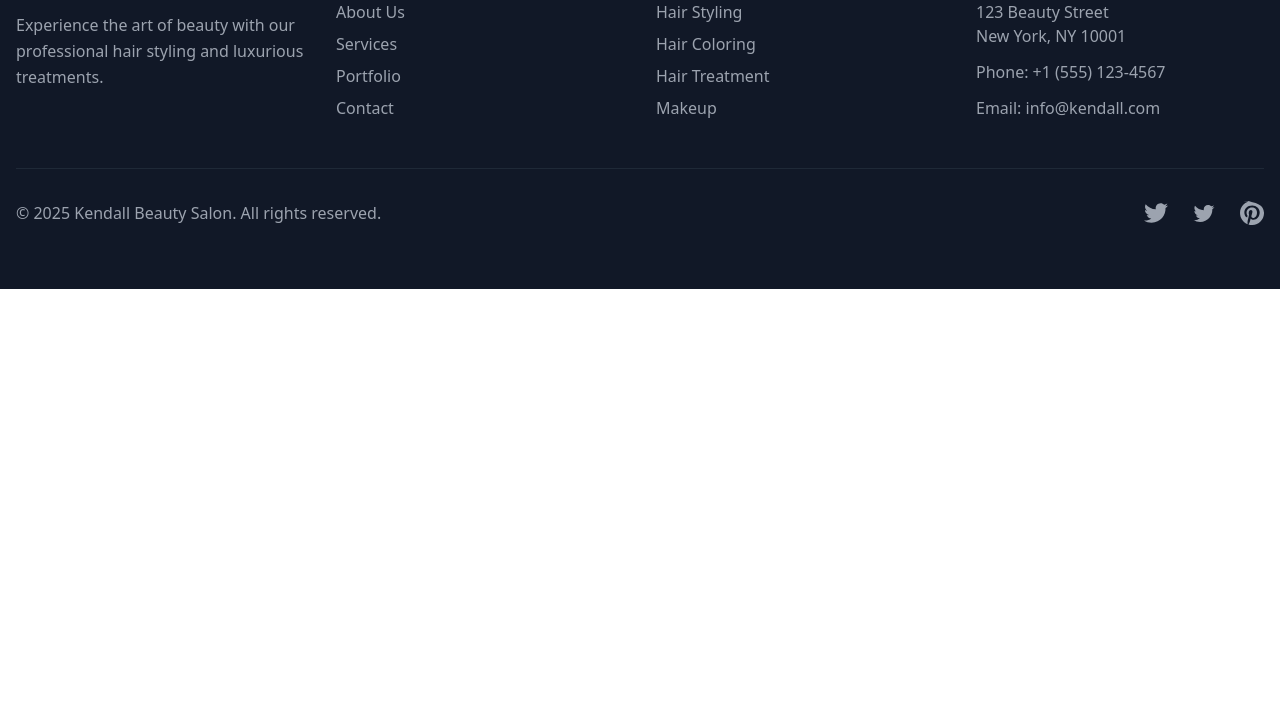
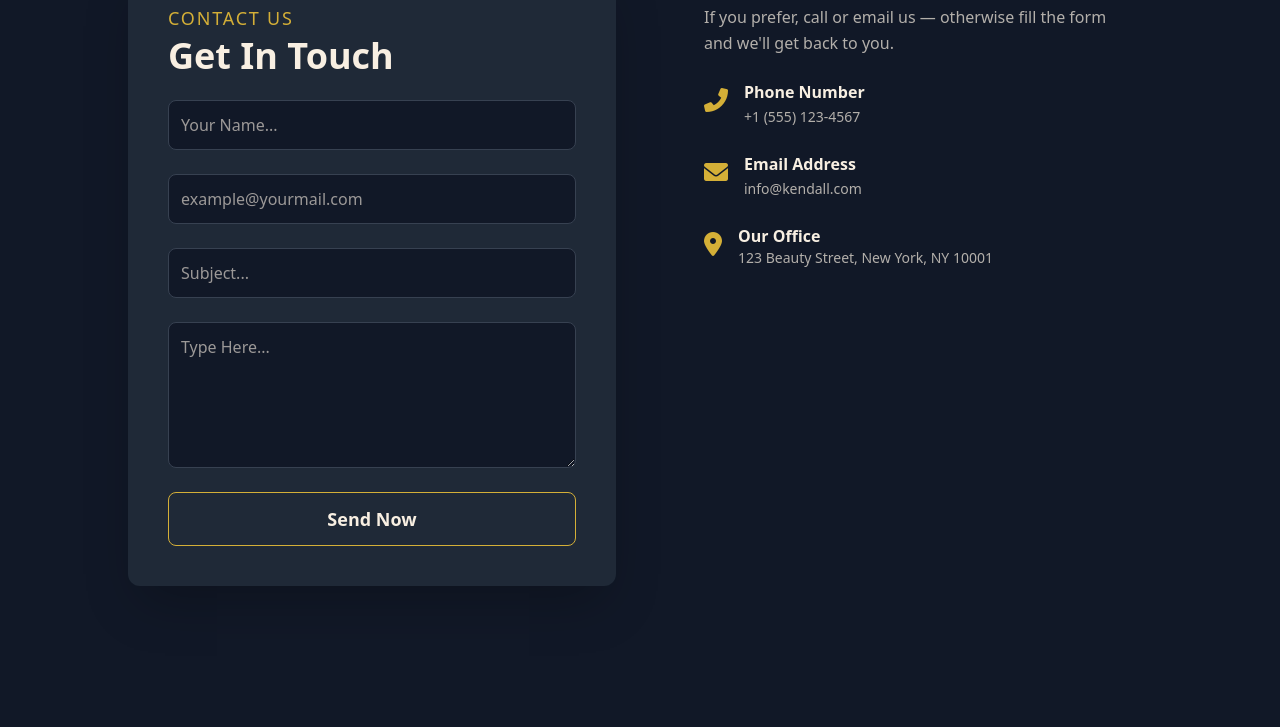
Before and after one commit to Gautamr-7/hairsalon, a plain HTML site: page index.html in a window 1280 px wide. Shown: the part 2565-3292 px from the top of the page. Before the commit the page ends 2854 px from the top, so only its background shows below. Drawn offline with nearby package versions, Linux system fonts and the light colour scheme.

Commit message:
contact-section added in index.html

```diff
--- a/index.html
+++ b/index.html
@@ -5,6 +5,8 @@
     <meta name="viewport" content="width=device-width, initial-scale=1.0">
     <title>Kendall - Beautiful Hair Salon</title>
     <script src="https://cdn.tailwindcss.com"></script>
+    <link rel="stylesheet" href="https://cdnjs.cloudflare.com/ajax/libs/font-awesome/6.0.0/css/all.min.css" />
+
     <script>
         tailwind.config = {
             theme: {
@@ -12,7 +14,8 @@
                     colors: {
                         gold: '#D4AF37',
                         'gold-light': '#F4E4A6',
-                        'gold-dark': '#B8860B'
+                        'gold-dark': '#B8860B',
+                        ivory: '#F8EFE2'
                     },
                     animation: {
                         'fade-in': 'fadeIn 1s ease-in-out',
@@ -117,7 +120,7 @@
                 <a href="#about-section" class="text-white hover:text-gold transition-colors duration-300 font-medium">ABOUT</a>
                 <a href="services.html" class="text-white hover:text-gold transition-colors duration-300 font-medium">SERVICES</a>
                 <a href="#" class="text-white hover:text-gold transition-colors duration-300 font-medium">GALLERY</a>
-                <a href="#" class="text-white hover:text-gold transition-colors duration-300 font-medium">CONTACT</a>
+                <a href="#contact-section" class="text-white hover:text-gold transition-colors duration-300 font-medium">CONTACT</a>
             </nav>
 
             <div class="flex items-center space-x-4 animate-slide-in-right">
@@ -141,7 +144,7 @@
                  <a href="#" class="block text-white hover:text-gold py-2 transition-colors duration-300">ABOUT</a>
                  <a href="services.html" class="block text-white hover:text-gold py-2 transition-colors duration-300">SERVICES</a>
                  <a href="#" class="block text-white hover:text-gold py-2 transition-colors duration-300">GALLERY</a>
-                <a href="#" class="block text-white hover:text-gold py-2 transition-colors duration-300">CONTACT</a>
+                 <a href="#contact-section" class="block text-white hover:text-gold py-2 transition-colors duration-300">CONTACT</a>
                  <button class="w-full text-left bg-gold hover:bg-gold-dark text-black font-semibold px-4 py-2 rounded-sm transition-all duration-300 mt-2">
                      BOOK NOW
                  </button>
@@ -362,6 +365,71 @@
         </div>
     </section>
 
+    <!-- Contact Section -->
+    <section id="contact-section" class="py-20 bg-gray-900 text-ivory scroll-section">
+        <div class="container mx-auto px-4">
+            <div class="max-w-5xl mx-auto grid grid-cols-1 lg:grid-cols-2 gap-8 lg:gap-12">
+                <div class="p-6 sm:p-10 bg-gray-800 rounded-xl shadow-2xl">
+                    <div class="mb-6">
+                        <p class="text-lg text-gold font-medium tracking-widest uppercase">Contact Us</p>
+                        <h2 class="text-3xl sm:text-4xl font-extrabold mt-1 text-ivory">Get In Touch</h2>
+                    </div>
+                    <form action="#" method="POST" class="space-y-6">
+                        <div><label for="name" class="sr-only">Name</label>
+                            <input id="name" name="name" placeholder="Your Name..."
+                                   class="block w-full bg-gray-900 border border-gray-700 rounded-lg p-3 text-ivory placeholder-ivory/60 focus:ring-gold focus:border-gold transition duration-200" required>
+                        </div>
+                        <div><label for="email" class="sr-only">Email</label>
+                            <input id="email" name="email" type="email" placeholder="example@yourmail.com"
+                                   class="block w-full bg-gray-900 border border-gray-700 rounded-lg p-3 text-ivory placeholder-ivory/60 focus:ring-gold focus:border-gold transition duration-200" required>
+                        </div>
+                        <div><label for="subject" class="sr-only">Subject</label>
+                            <input id="subject" name="subject" placeholder="Subject..."
+                                   class="block w-full bg-gray-900 border border-gray-700 rounded-lg p-3 text-ivory placeholder-ivory/60 focus:ring-gold focus:border-gold transition duration-200" required>
+                        </div>
+                        <div><label for="message" class="sr-only">Message</label>
+                            <textarea id="message" name="message" rows="5" placeholder="Type Here..."
+                                      class="block w-full bg-gray-900 border border-gray-700 rounded-lg p-3 text-ivory placeholder-ivory/60 focus:ring-gold focus:border-gold transition duration-200" required></textarea>
+                        </div>
+                        <div>
+                            <button type="submit" class="w-full py-3 border border-gold text-lg font-semibold rounded-lg hover:bg-gold hover:text-black transition duration-300 ease-in-out">
+                                Send Now
+                            </button>
+                        </div>
+                    </form>
+                </div>
+
+                <div class="p-6 sm:p-10">
+                    <p class="text-ivory/70 mb-6 text-base leading-relaxed">If you prefer, call or email us — otherwise fill the form and we'll get back to you.</p>
+                    <div class="grid grid-cols-1 gap-6">
+                        <div class="flex items-start space-x-4">
+                            <i class="fas fa-phone-alt text-2xl text-gold mt-1"></i>
+                            <div>
+                                <p class="text-base font-bold text-ivory">Phone Number</p>
+                                <a href="tel:+15551234567" class="text-ivory/70 text-sm hover:text-gold transition">+1 (555) 123-4567</a>
+                            </div>
+                        </div>
+                        <div class="flex items-start space-x-4">
+                            <i class="fas fa-envelope text-2xl text-gold mt-1"></i>
+                            <div>
+                                <p class="text-base font-bold text-ivory">Email Address</p>
+                                <a href="mailto:info@kendall.com" class="text-ivory/70 text-sm hover:text-gold transition">info@kendall.com</a>
+                            </div>
+                        </div>
+                        <div class="flex items-start space-x-4">
+                            <i class="fas fa-map-marker-alt text-2xl text-gold mt-1"></i>
+                            <div>
+                                <p class="text-base font-bold text-ivory">Our Office</p>
+                                <p class="text-ivory/70 text-sm">123 Beauty Street, New York, NY 10001</p>
+                            </div>
+                        </div>
+                    </div>
+                </div>
+            </div>
+        </div>
+    </section>
+    <!-- End contact section -->
+
     <!-- Footer -->
     <footer class="bg-gray-900 text-white py-16 scroll-section" id="footer">
         <div class="container mx-auto px-4">
@@ -420,7 +488,6 @@
                         <a href="#" class="text-gray-400 hover:text-gold transition-colors duration-300">
                             <svg class="w-6 h-6" fill="currentColor" viewBox="0 0 24 24">
                                 <path d="M22.46 6c-.77.35-1.6.58-2.46.69.88-.53 1.56-1.37 1.88-2.38-.83.5-1.75.85-2.72 1.05C18.37 4.5 17.26 4 16 4c-2.35 0-4.27 1.92-4.27 4.29 0 .34.04.67.11.98C8.28 9.09 5.11 7.38 3 4.79c-.37.63-.58 1.37-.58 2.15 0 1.49.75 2.81 1.91 3.56-.71 0-1.37-.2-1.95-.5v.03c0 2.08 1.48 3.82 3.44 4.21a4.22 4.22 0 0 1-1.93.07 4.28 4.28 0 0 0 4 2.98 8.521 8.521 0 0 1-5.33 1.84c-.34 0-.68-.02-1.02-.06C3.44 20.29 5.7 21 8.12 21 16 21 20.33 14.46 20.33 8.79c0-.19 0-.37-.01-.56.84-.6 1.56-1.36 2.14-2.23z"/>
-                            </svg>
                         </a>
                         <a href="#" class="text-gray-400 hover:text-gold transition-colors duration-300">
                             <svg class="w-6 h-6" fill="currentColor" viewBox="0 0 24 24">
```
Also changed, not shown: services.html (+1 -1 lines). Lines whose indentation alone changed are shown as unchanged.
